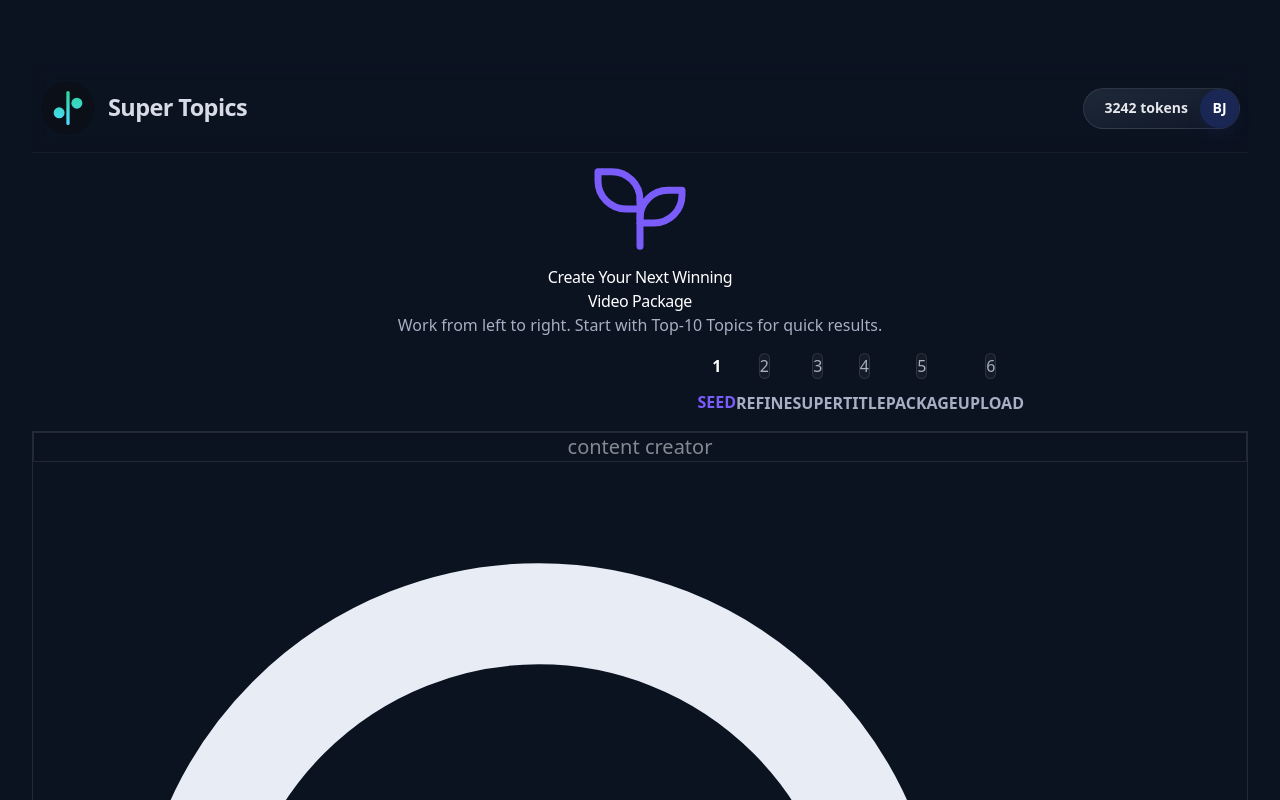
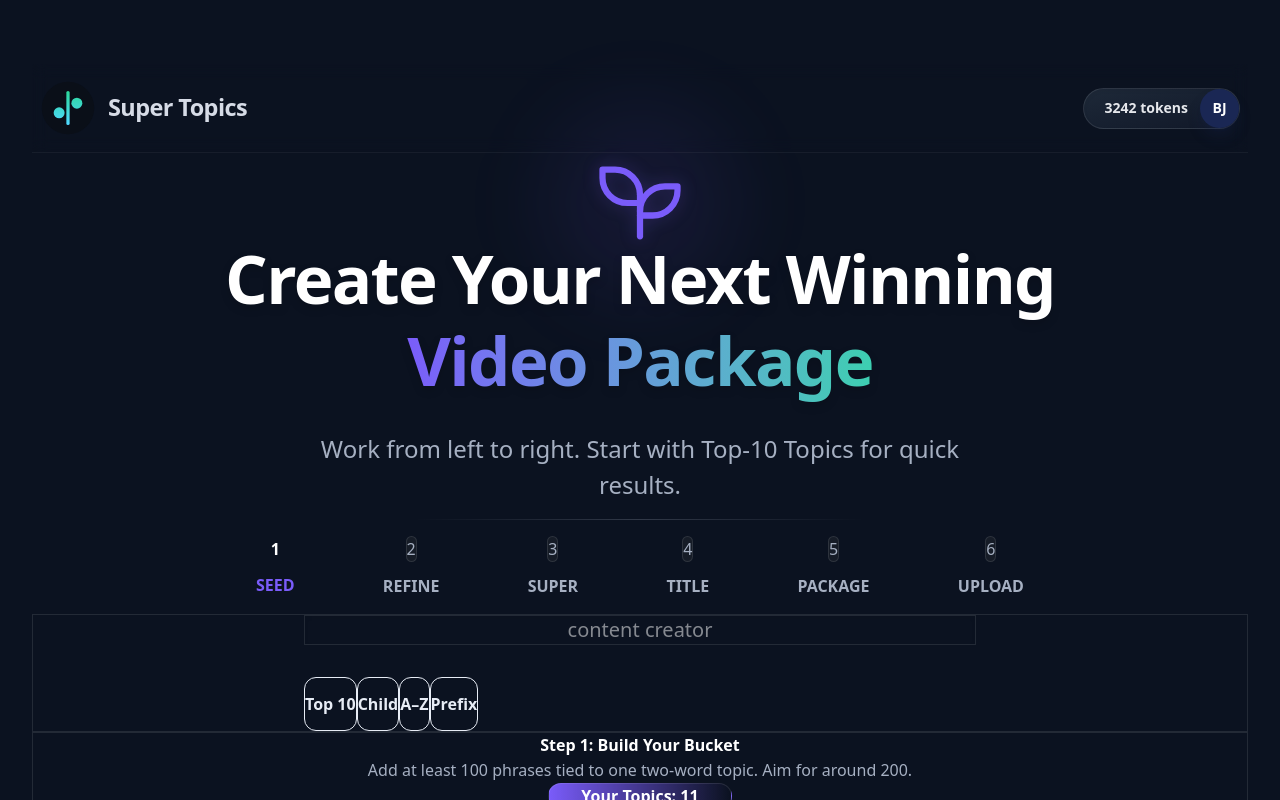
Before and after one commit to BrianGJohnson/supertopcs26, a Next.js app: page /members/build/seed in a window 1280 px wide. Shown: the top 800 px of the page. Built offline with nearby package versions, Linux system fonts and the light colour scheme.

Commit message:
Seed Landing Page / Header / Hero / Done

```diff
--- a/src/app/members/build/seed/page.tsx
+++ b/src/app/members/build/seed/page.tsx
@@ -1,7 +1,8 @@
 import React from "react";
 import { PageShell } from "@/components/layout/PageShell";
 import { MemberHeader } from "@/components/layout/MemberHeader";
-import { IconSeedling, IconPlant2 } from "@tabler/icons-react";
+import { HeroModule } from "@/components/layout/HeroModule";
+import { IconSeedling } from "@tabler/icons-react";
 
 export default function SeedPage() {
   return (
@@ -11,7 +12,12 @@ export default function SeedPage() {
         <div className="absolute top-0 left-1/2 -translate-x-1/2 w-[800px] h-[600px] bg-primary/10 rounded-full blur-[120px] pointer-events-none -z-10"></div>
 
         <MemberHeader />
-        <HeroSection />
+        <HeroModule
+          icon={IconSeedling}
+          line1="Create Your Next Winning"
+          line2="Video Package"
+          description="Work from left to right. Start with Top-10 Topics for quick results."
+        />
         <Stepper />
         <SeedCard />
         <Step1Card />
@@ -22,31 +28,6 @@ export default function SeedPage() {
 }
 
 // --- Components ---
-
-function HeroSection() {
-  return (
-    <div className="text-center flex flex-col items-center gap-0 mt-4">
-      <div className="relative mb-[-24px]">
-        <div className="absolute -inset-6 bg-primary/8 blur-2xl rounded-full"></div>
-        <div className="w-36 h-36 rounded-full flex items-center justify-center relative z-10">
-          <IconSeedling size={112} strokeWidth={1.5} className="text-primary drop-shadow-[0_0_8px_rgba(122,92,250,0.25)]" />
-        </div>
-      </div>
-      <div className="space-y-2">
-        <h1 className="text-[3.4rem] md:text-[4.2rem] font-extrabold text-white tracking-tight drop-shadow-lg leading-[1.08]">
-          Create Your Next Winning<br />
-          <span className="text-transparent bg-clip-text bg-gradient-to-r from-primary to-accent mt-[4px] inline-block">
-            Video Package
-          </span>
-        </h1>
-        <p className="text-[1.35rem] text-text-secondary font-light mt-5">
-          Work from left to right. Start with Top-10 Topics for quick results.
-        </p>
-      </div>
-      <div className="w-full max-w-md h-[1px] bg-gradient-to-r from-transparent via-primary to-transparent opacity-50 mt-2"></div>
-    </div>
-  );
-}
 
 function Stepper() {
   const steps = [
--- /dev/null
+++ b/src/components/layout/HeroModule.tsx
@@ -0,0 +1,90 @@
+import React from "react";
+import { IconProps } from "@tabler/icons-react";
+
+/**
+ * HeroModule - Reusable hero section for members-only pages
+ *
+ * HEADLINE RULES:
+ * - Total: 6-7 words
+ * - Line 1: 3-4 words (white text)
+ * - Line 2: 2-3 words (gradient text)
+ * - Always two lines, never collapse
+ *
+ * SPACING VALUES (LOCKED):
+ * - Container: mt-[-22px]
+ * - Icon wrapper: mb-[-38px]
+ * - Icon size: 100px
+ * - h1 leading: 1.22
+ * - Line 2 span: mt-0, pb-[0.15em]
+ * - Description: mt-[20px], text-[1.5rem]
+ * - Divider: mt-4, opacity-40
+ */
+
+interface HeroModuleProps {
+  /** Tabler icon component to display */
+  icon: React.ComponentType<IconProps>;
+  /** First line of headline (3-4 words, white text) */
+  line1: string;
+  /** Second line of headline (2-3 words, gradient text) */
+  line2: string;
+  /** Single sentence description below headline */
+  description: string;
+}
+
+export function HeroModule({ icon: Icon, line1, line2, description }: HeroModuleProps) {
+  // Validate headline word counts (warning only, does not break render)
+  if (process.env.NODE_ENV === "development") {
+    const line1Words = line1.trim().split(/\s+/).length;
+    const line2Words = line2.trim().split(/\s+/).length;
+    const totalWords = line1Words + line2Words;
+
+    if (line1Words < 3 || line1Words > 4) {
+      console.warn(`HeroModule: line1 should have 3-4 words, got ${line1Words}`);
+    }
+    if (line2Words < 2 || line2Words > 3) {
+      console.warn(`HeroModule: line2 should have 2-3 words, got ${line2Words}`);
+    }
+    if (totalWords < 6 || totalWords > 7) {
+      console.warn(`HeroModule: total headline should have 6-7 words, got ${totalWords}`);
+    }
+  }
+
+  return (
+    <div className="text-center flex flex-col items-center gap-0 mt-[-22px]">
+      {/* Icon Container - LOCKED SPACING */}
+      <div className="relative mb-[-38px]">
+        {/* Ambient glow behind icon */}
+        <div className="absolute -inset-6 bg-primary/8 blur-2xl rounded-full"></div>
+        {/* Icon wrapper with fixed dimensions */}
+        <div className="w-36 h-36 rounded-full flex items-center justify-center relative z-10">
+          <Icon
+            size={100}
+            strokeWidth={1.5}
+            className="text-primary drop-shadow-[0_0_8px_rgba(122,92,250,0.25)]"
+          />
+        </div>
+      </div>
+
+      {/* Headline Block - LOCKED SPACING */}
+      <div>
+        <h1 className="text-[3.4rem] md:text-[4.2rem] font-extrabold text-white tracking-tight drop-shadow-lg leading-[1.22]">
+          {/* Line 1: White text, always on its own line */}
+          {line1}
+          <br />
+          {/* Line 2: Gradient text, never collapses */}
+          <span className="text-transparent bg-clip-text bg-gradient-to-r from-primary to-accent mt-0 pb-[0.15em] inline-block whitespace-nowrap">
+            {line2}
+          </span>
+        </h1>
+
+        {/* Description - LOCKED SPACING */}
+        <p className="text-[1.5rem] text-text-secondary font-light mt-[20px] max-w-2xl mx-auto">
+          {description}
+        </p>
+      </div>
+
+      {/* Divider - LOCKED STYLING */}
+      <div className="w-full max-w-md h-[1px] bg-gradient-to-r from-transparent via-gray-500 to-transparent opacity-40 mt-4"></div>
+    </div>
+  );
+}
```
